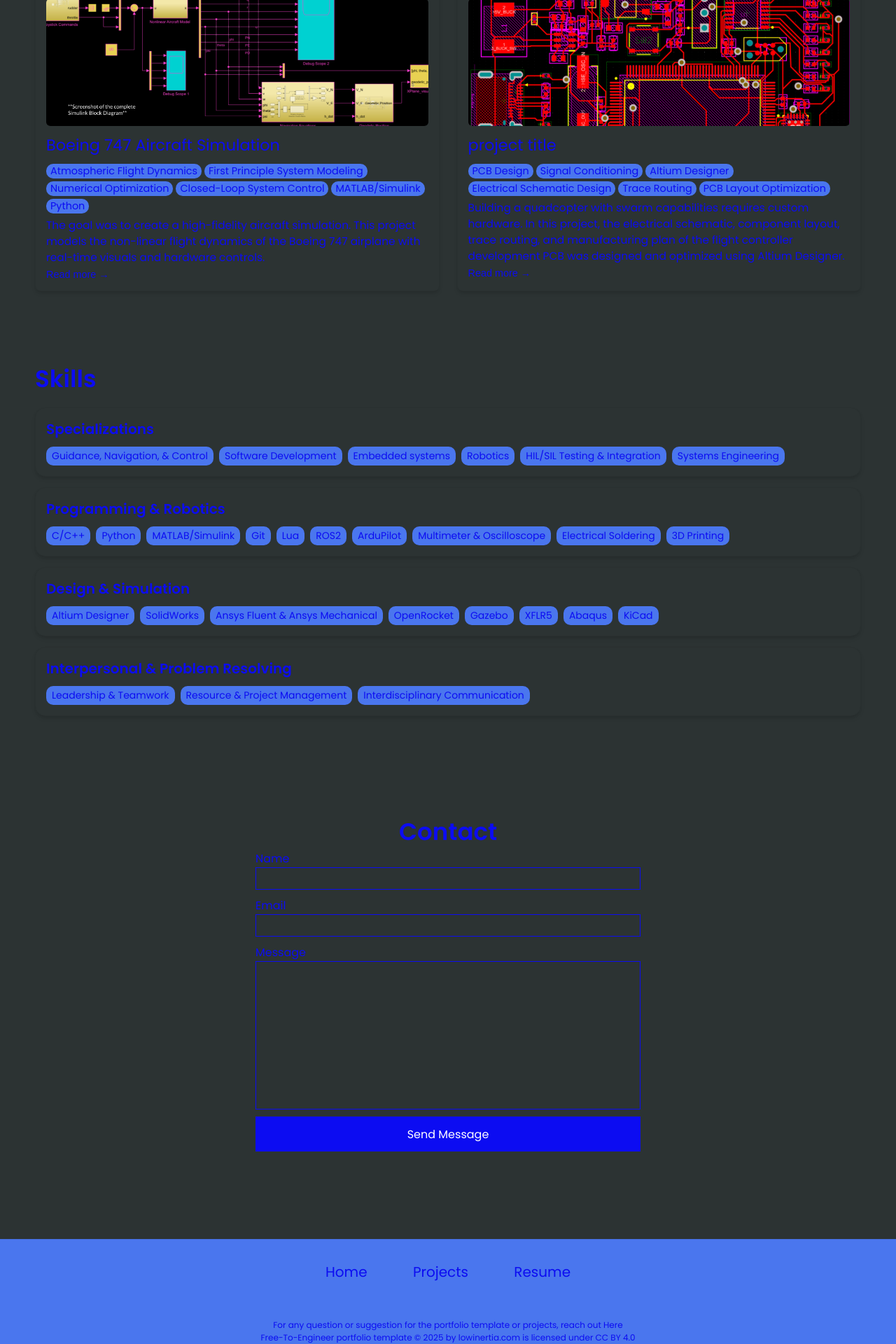
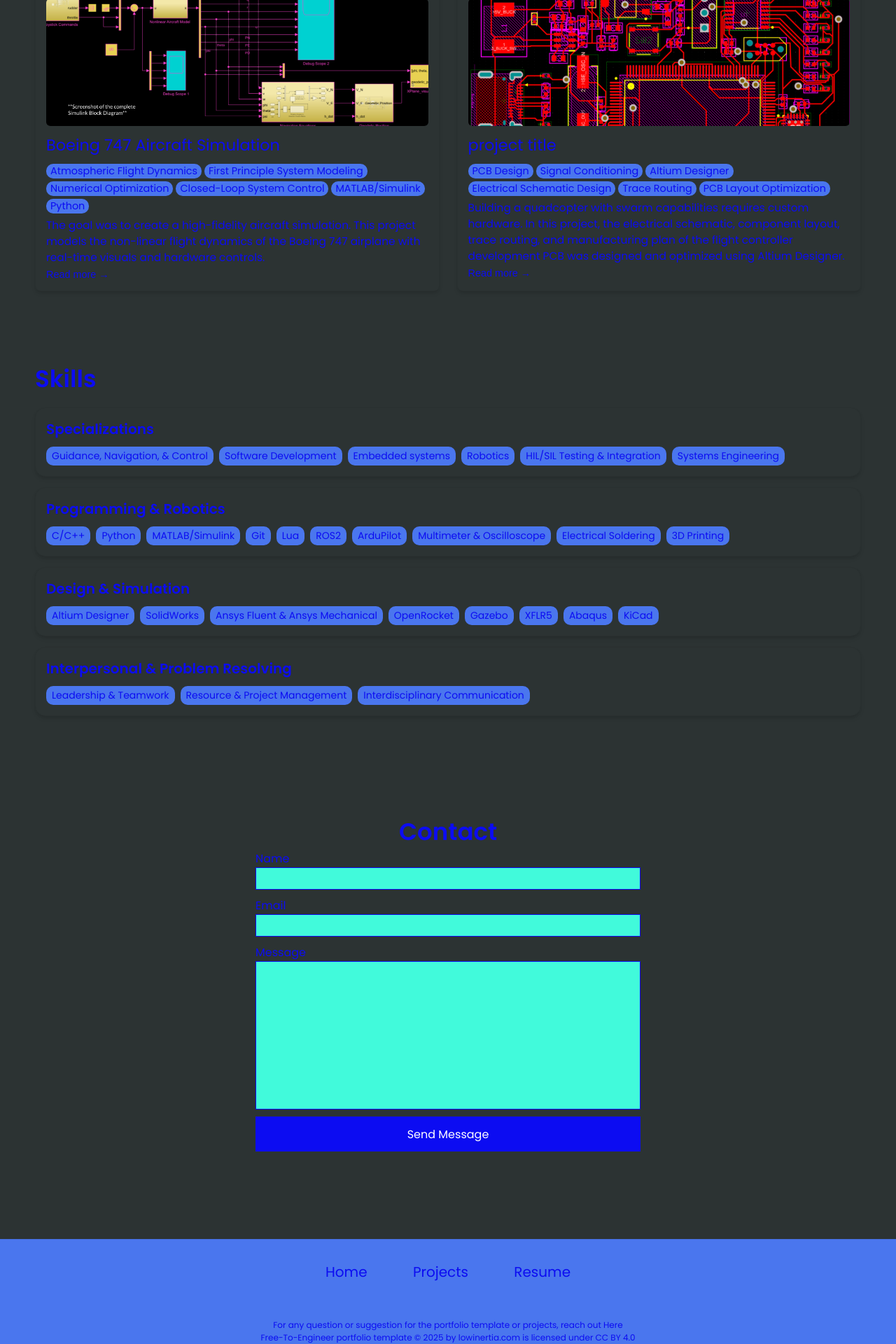
Before and after one commit to shlenc/shlenc.github.io, a Jekyll site: the page built from index.html, in a window 1280 px wide. Shown: the part 1603-3523 px from the top of the page at 70% size. Built offline with Jekyll 4.4.1, drawn with Linux system fonts in a browser that asks for light colours.

Commit message:
contact color change

```diff
--- a/css/styles.css
+++ b/css/styles.css
@@ -467,7 +467,7 @@ nav .mobile-nav {
 
 .contact-section .group form input, .contact-section .group form textarea {
     font-family: 'Poppins', sans-serif;
-    background-color: transparent;
+    background-color: #41fadb;
     border: 1px groove var(--text-color);
     padding:5px;
     margin-bottom: 10px;
```
